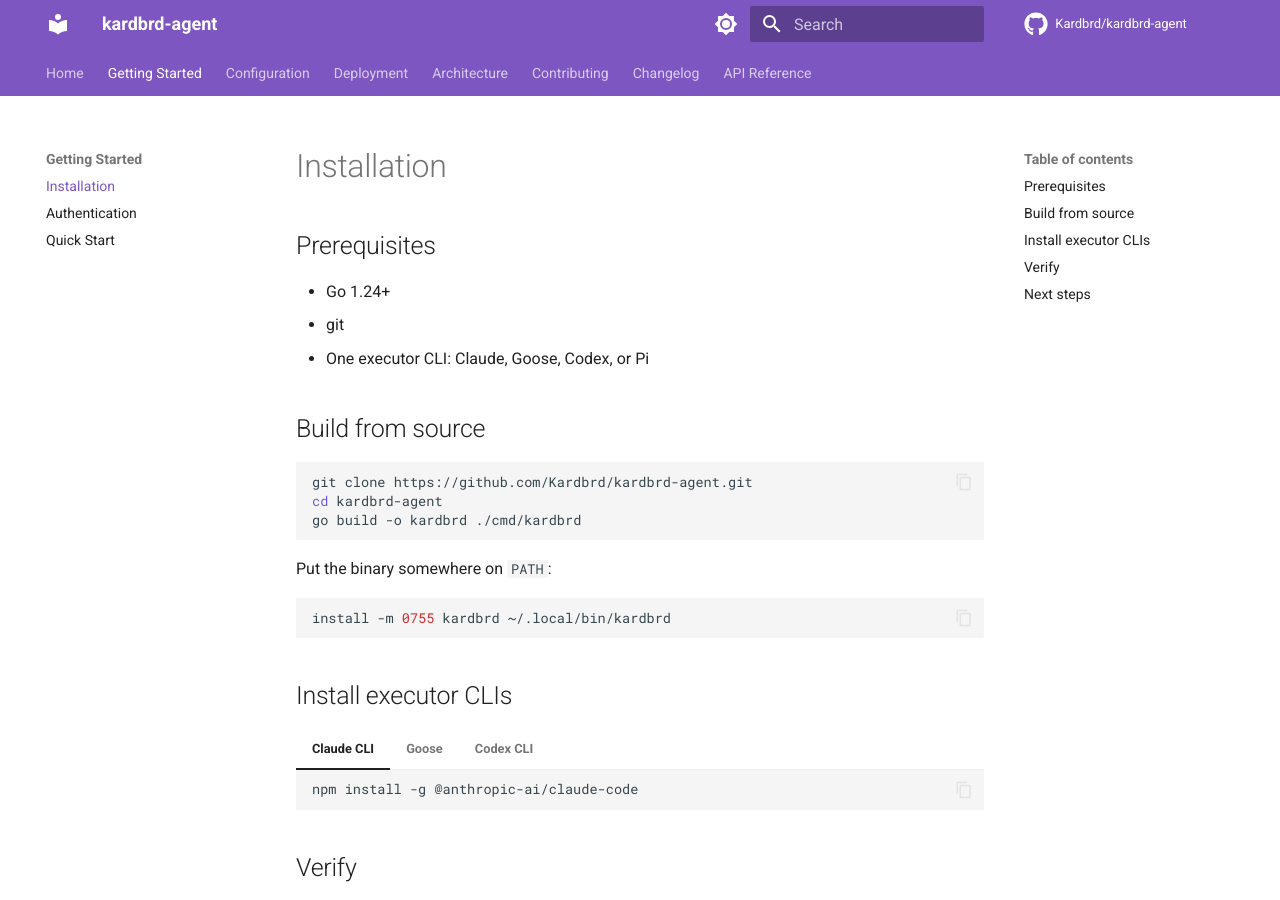
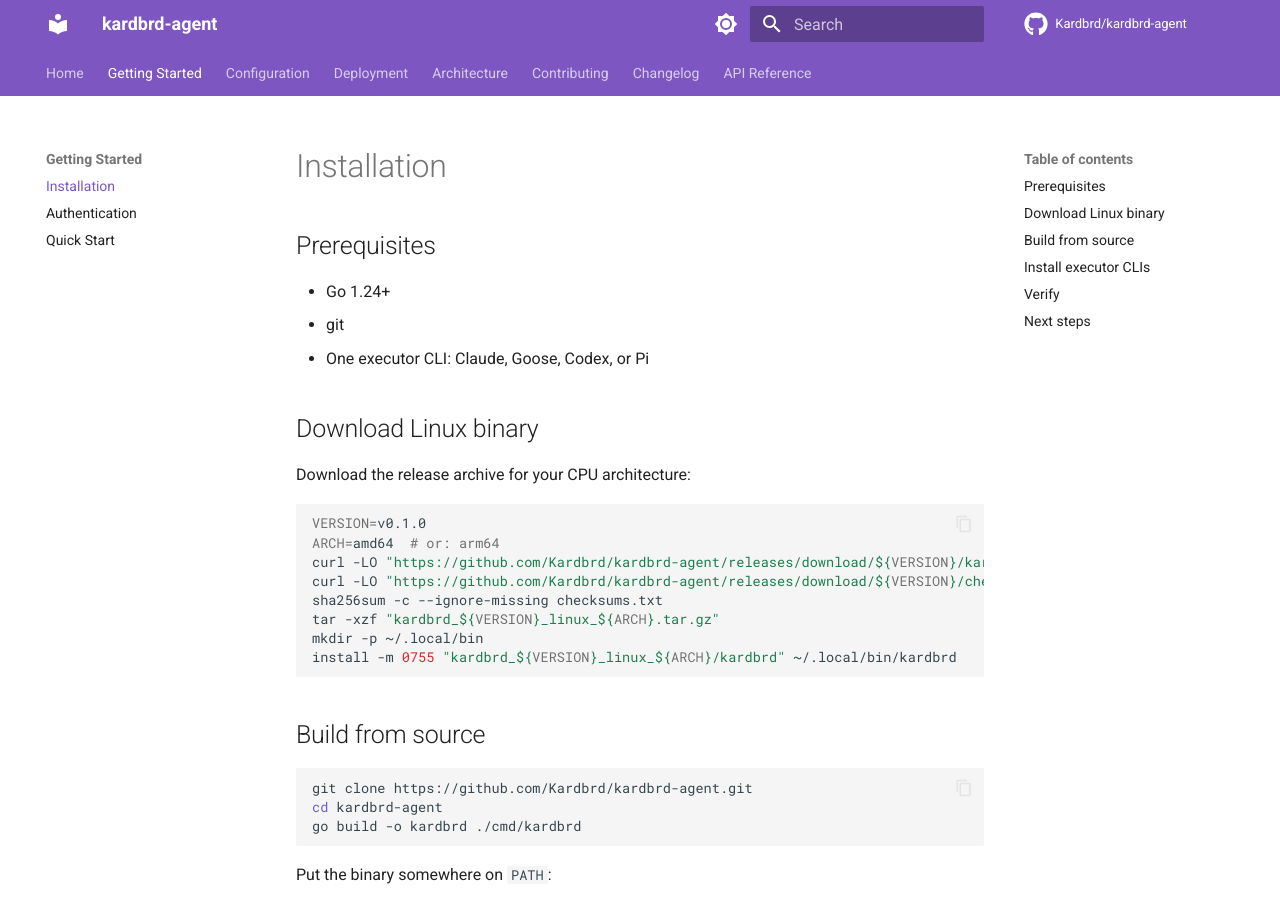
Before and after one commit to Kardbrd/kardbrd-agent, an MkDocs documentation site: the page built from docs/getting-started/installation.md, in a window 1280 px wide and 900 px high. Built offline with MkDocs 1.6.1 and Material for MkDocs 9.7.7, drawn with Linux system fonts in a browser that asks for light colours; comment, search, counter and statistics services are not loaded.

````diff
--- a/docs/getting-started/installation.md
+++ b/docs/getting-started/installation.md
@@ -5,6 +5,21 @@
 - Go 1.24+
 - git
 - One executor CLI: Claude, Goose, Codex, or Pi
+
+## Download Linux binary
+
+Download the release archive for your CPU architecture:
+
+```bash
+VERSION=v0.1.0
+ARCH=amd64  # or: arm64
+curl -LO "https://github.com/Kardbrd/kardbrd-agent/releases/download/${VERSION}/kardbrd_${VERSION}_linux_${ARCH}.tar.gz"
+curl -LO "https://github.com/Kardbrd/kardbrd-agent/releases/download/${VERSION}/checksums.txt"
+sha256sum -c --ignore-missing checksums.txt
+tar -xzf "kardbrd_${VERSION}_linux_${ARCH}.tar.gz"
+mkdir -p ~/.local/bin
+install -m 0755 "kardbrd_${VERSION}_linux_${ARCH}/kardbrd" ~/.local/bin/kardbrd
+```
 
 ## Build from source
 
````
Also changed, not shown: 4 other files.
